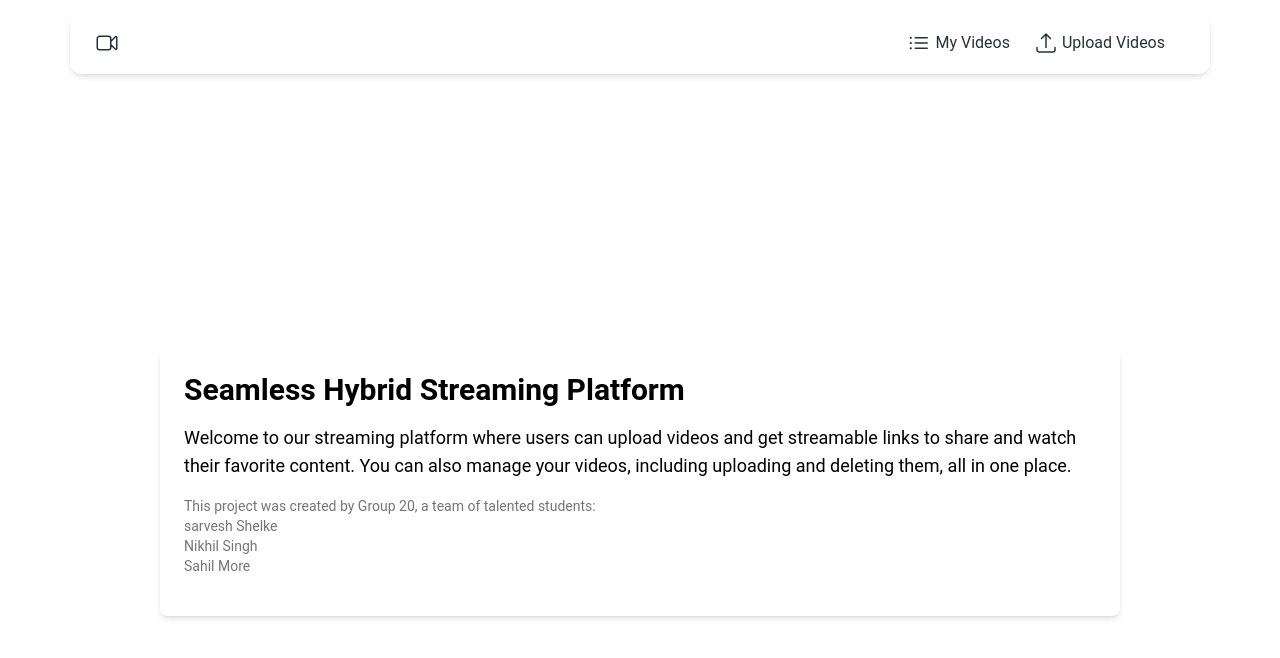
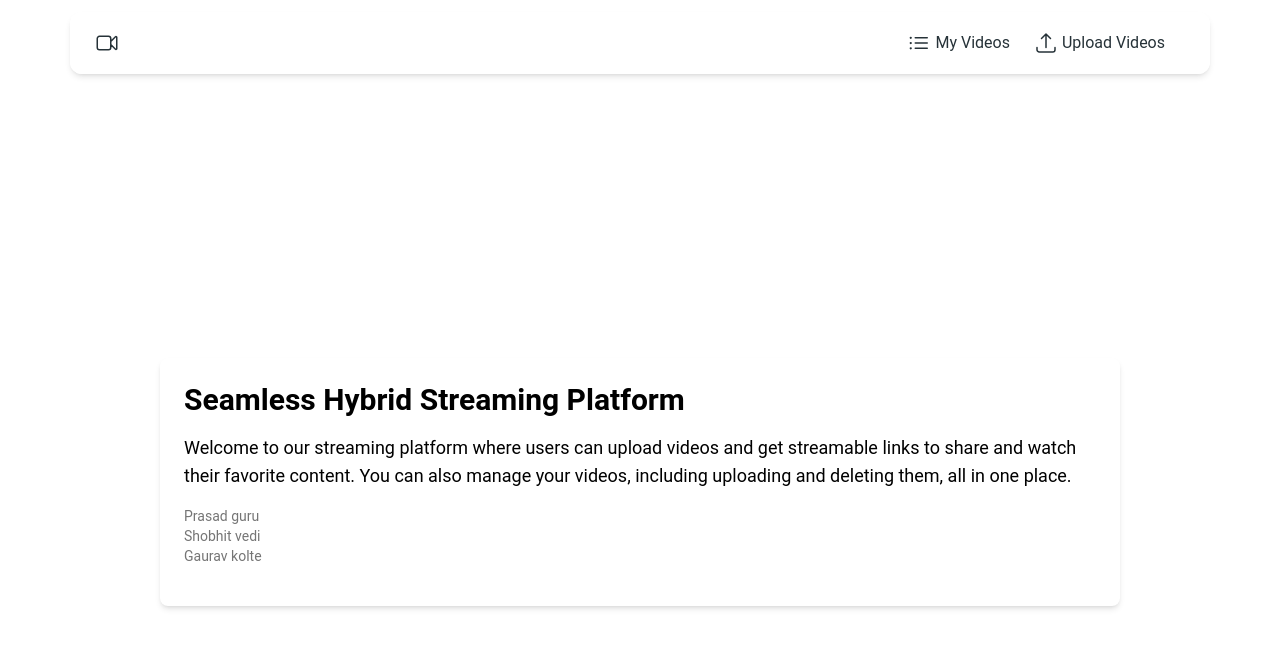
Before and after one commit to AdityaBhate/AWS_Streaming_Service, a React (Vite) app: page / in a window 1280 px wide. Shown: the top 658 px of the page. Built offline with nearby package versions, Linux system fonts and the light colour scheme.

Commit message:
changes in home pagwe

```diff
--- a/src/pages/Home.jsx
+++ b/src/pages/Home.jsx
@@ -14,13 +14,10 @@ function Home() {
 					all in one place.
 				</p>
 				<div className='mb-4'>
-					<p className='text-sm text-gray-600'>
-						This project was created by Group 20, a team of talented students:
-					</p>
 					<ul className='text-sm text-gray-600'>
-						<li>sarvesh Shelke</li>
-						<li>Nikhil Singh</li>
-						<li>Sahil More</li>
+						<li>Prasad guru</li>
+						<li>Shobhit vedi</li>
+						<li>Gaurav kolte</li>
 					</ul>
 				</div>
 			</div>
```
